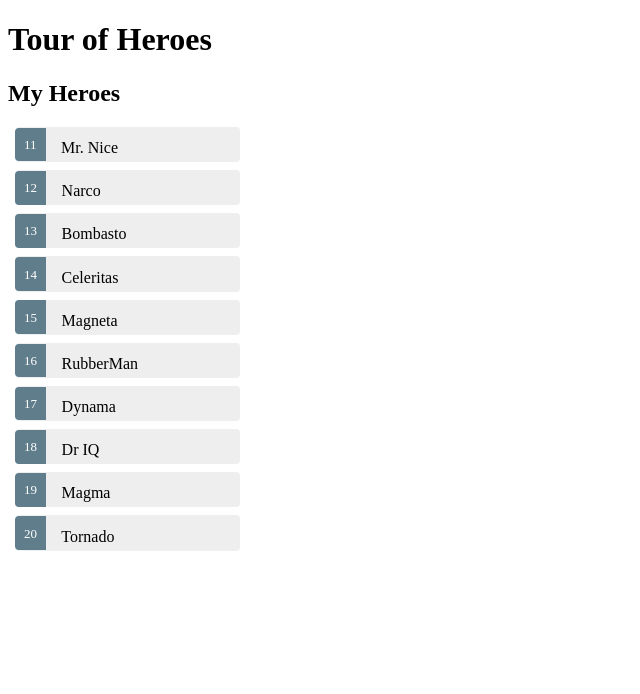
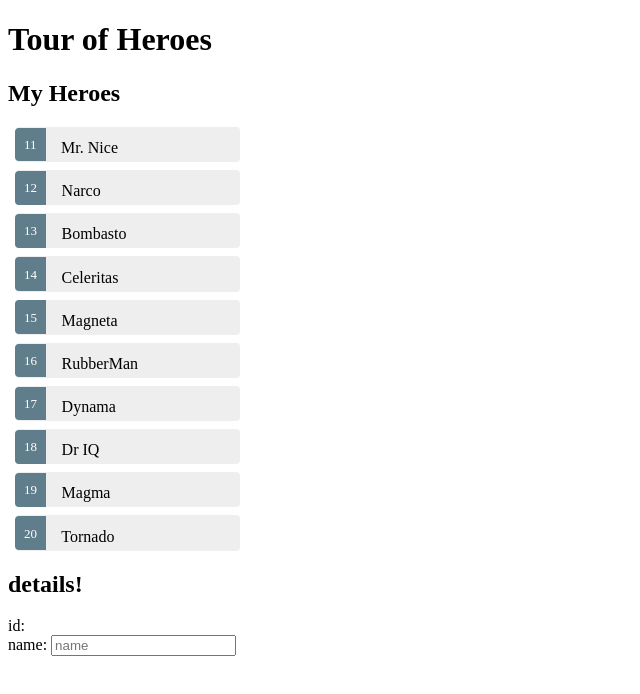
Before and after one commit to oaristeidou/angular-2-hero-editor, an Angular app: page / in a window 1280 px wide. Shown: the top 694 px of the page, without its empty margins (0-640 px from the left). Built offline with nearby package versions, Linux system fonts and the light colour scheme.

Commit message:
- Selecting a hero

```diff
--- a/src/app/app.module.ts
+++ b/src/app/app.module.ts
@@ -6,12 +6,14 @@
 import { AppComponent } from './app.component';
 import { HeroComponent } from './hero/hero.component';
 import { HeroListComponent } from './hero-list/hero-list.component';
+import { SelectedHeroComponent } from './selected-hero/selected-hero.component';
 
 @NgModule({
   declarations: [
     AppComponent,
     HeroComponent,
-    HeroListComponent
+    HeroListComponent,
+    SelectedHeroComponent
   ],
   imports: [
     BrowserModule,
--- a/src/app/hero-list/hero-list.component.html
+++ b/src/app/hero-list/hero-list.component.html
@@ -1,6 +1,7 @@
 <h2>My Heroes</h2>
 <ul class="heroes">
-  <li *ngFor="let hero of heroes">
+  <li *ngFor="let hero of heroes" (click)="onSelect(hero)">
     <app-hero [hero]="hero"></app-hero>
   </li>
+  <app-selected-hero [selectedHero]="selectedHero"></app-selected-hero>
 </ul>
--- a/src/app/hero-list/hero-list.component.ts
+++ b/src/app/hero-list/hero-list.component.ts
@@ -1,4 +1,4 @@
-import {Component, Input, OnInit} from '@angular/core';
+import {Component} from '@angular/core';
 import {Hero} from "../app.hero";
 
 @Component({
@@ -7,11 +7,18 @@
   styleUrls: ['./hero-list.component.css']
 })
 export class HeroListComponent {
+  selectedHero: Hero;
   heroes: Hero[];
 
   constructor() {
     this.heroes = HEROES;
+    this.selectedHero = new Hero ();
   }
+
+  onSelect(hero: Hero): void {
+    this.selectedHero = hero;
+  }
+
 
 }
 
--- /dev/null
+++ b/src/app/selected-hero/selected-hero.component.html
@@ -0,0 +1,6 @@
+<h2>{{selectedHero.name}} details!</h2>
+<div><label>id: </label>{{selectedHero.id}}</div>
+<div>
+  <label>name: </label>
+  <input [(ngModel)]="selectedHero.name" placeholder="name"/>
+</div>
--- /dev/null
+++ b/src/app/selected-hero/selected-hero.component.ts
@@ -0,0 +1,16 @@
+import {Component, Input} from '@angular/core';
+import {Hero} from "../app.hero";
+
+@Component({
+  selector: 'app-selected-hero',
+  templateUrl: './selected-hero.component.html',
+  styleUrls: ['./selected-hero.component.css']
+})
+export class SelectedHeroComponent{
+  @Input() selectedHero:Hero;
+
+  constructor() {
+    this.selectedHero = new Hero ();
+  }
+
+}
```
Also changed, not shown: src/app/selected-hero/selected-hero.component.css (added).
